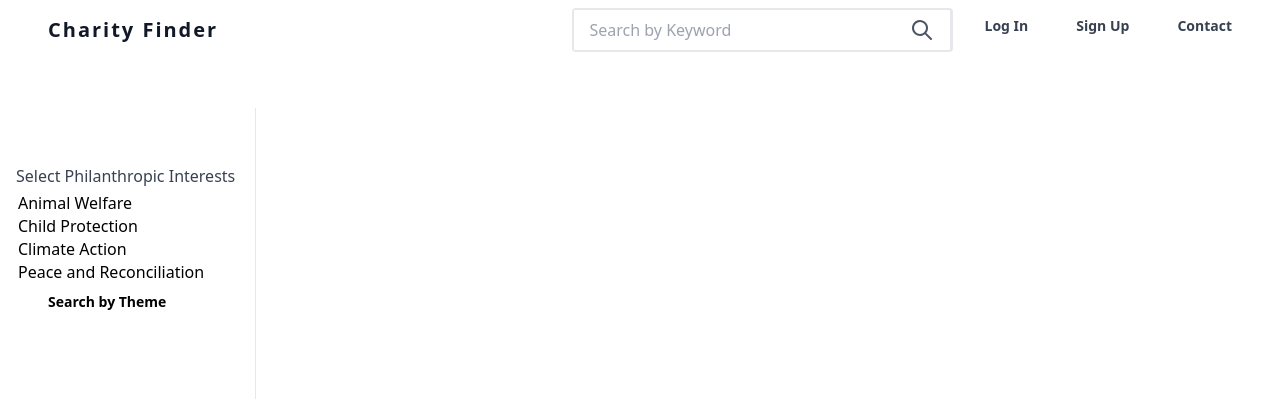
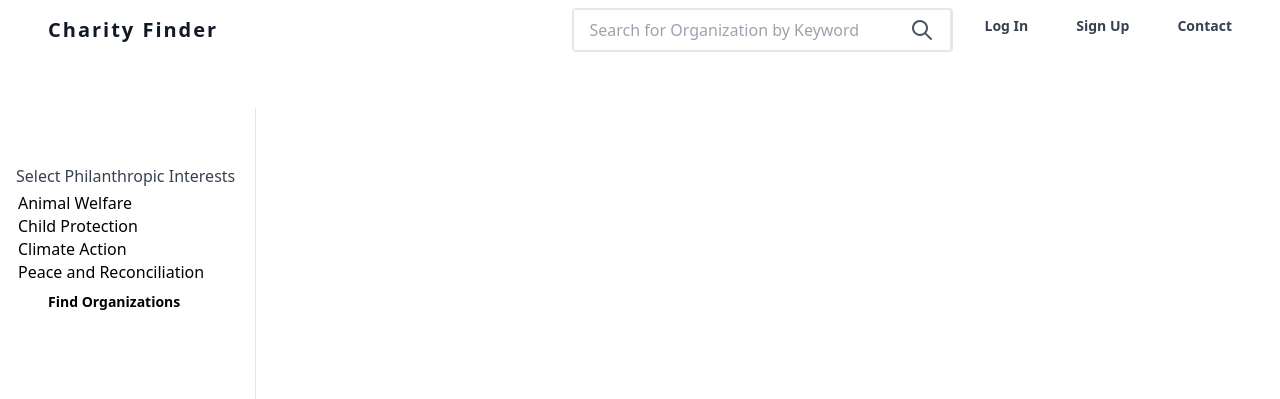
Before and after one commit to vnoelifant/charity-finder, a Django app: page / in a window 1280 px wide. Shown: the top 399 px of the page. Run offline with Django 4.2, Linux system fonts and the light colour scheme; data comes from the database, SQL or seed files in the repository; some libraries are stand-ins or nearby versions; some web fonts are replaced.

Commit message:
style updates

```diff
--- a/templates/base.html
+++ b/templates/base.html
@@ -27,7 +27,7 @@
       <form action="{% url 'orgs_search' %}" method="get" >
         <div class="container flex mx-auto">
           <div class="flex border-2 rounded">
-            <input type="text" class="px-4 py-2 w-80" name="query" placeholder="Search by Keyword">
+            <input type="text" class="px-4 py-2 w-80" name="query" placeholder="Search for Organization by Keyword">
             <button class="flex items-center justify-center px-4 border-r">
               <svg class="w-6 h-6 text-gray-600" fill="currentColor" xmlns="http://www.w3.org/2000/svg"
                       viewBox="0 0 24 24">
@@ -62,7 +62,7 @@
             </select>
             <span>
               <button class="px-4 py-2 mt-2 text-sm font-lusistana font-semibold bg-transparent rounded-lg dark-mode:bg-transparent dark-mode:hover:bg-gray-600 dark-mode:focus:bg-gray-600 dark-mode:focus:text-white dark-mode:hover:text-white dark-mode:text-gray-200 md:mt-0 md:ml-4 hover:text-gray-900 focus:text-gray-900 hover:bg-gray-200 focus:bg-gray-200 focus:outline-none focus:shadow-outline">
-                Search by Theme
+                Find Organizations
               </button>
             </span>
           </label>
```
